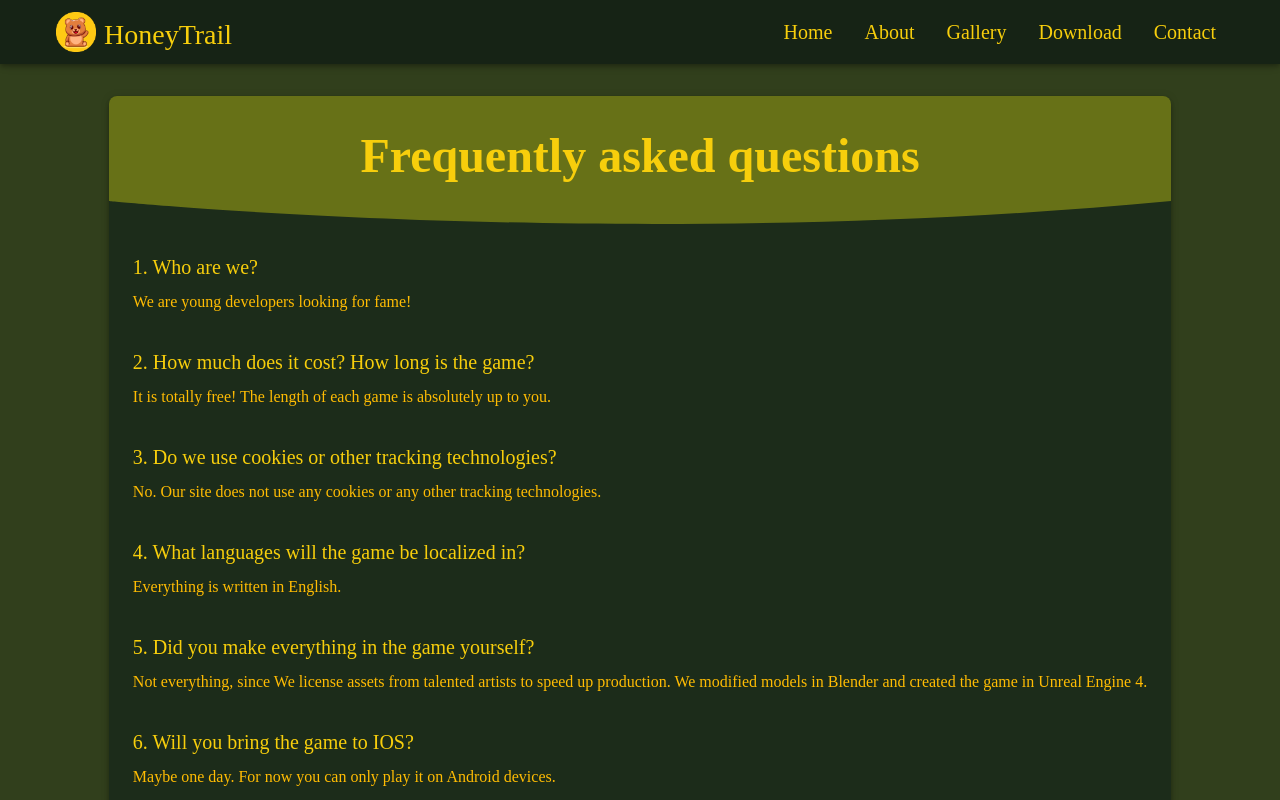
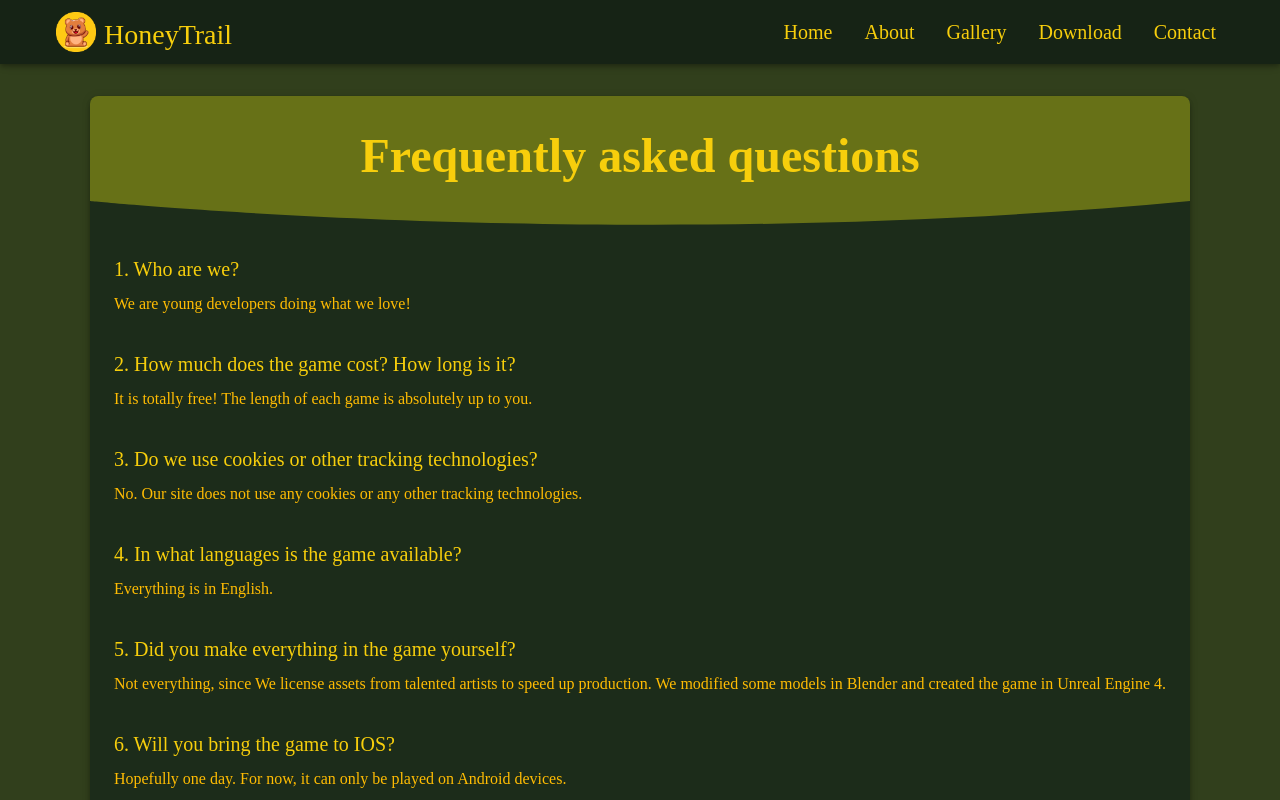
Before and after one commit to TheMankel/HoneyTrail, a React (Vite) app: page /faq in a window 1280 px wide. Shown: the top 800 px of the page. Built offline with nearby package versions, Linux system fonts and the light colour scheme; a web font is replaced by a local one.

Commit message:
Small faq changes

```diff
--- a/src/components/Content/FaqContent/FaqSection/FaqSection.jsx
+++ b/src/components/Content/FaqContent/FaqSection/FaqSection.jsx
@@ -6,10 +6,10 @@ const FaqSection = () => {
   const data = [
     {
       title: 'Who are we?',
-      description: 'We are young developers looking for fame!',
+      description: 'We are young developers doing what we love!',
     },
     {
-      title: 'How much does it cost? How long is the game?',
+      title: 'How much does the game cost? How long is it?',
       description:
         'It is totally free! The length of each game is absolutely up to you.',
     },
@@ -19,18 +19,18 @@ const FaqSection = () => {
         'No. Our site does not use any cookies or any other tracking technologies.',
     },
     {
-      title: 'What languages will the game be localized in?',
-      description: 'Everything is written in English.',
+      title: 'In what languages is the game available?',
+      description: 'Everything is in English.',
     },
     {
       title: 'Did you make everything in the game yourself?',
       description:
-        'Not everything, since We license assets from talented artists to speed up production. We modified models in Blender and created the game in Unreal Engine 4.',
+        'Not everything, since We license assets from talented artists to speed up production. We modified some models in Blender and created the game in Unreal Engine 4.',
     },
     {
       title: 'Will you bring the game to IOS?',
       description:
-        'Maybe one day. For now you can only play it on Android devices.',
+        'Hopefully one day. For now, it can only be played on Android devices.',
     },
   ];
 
```
